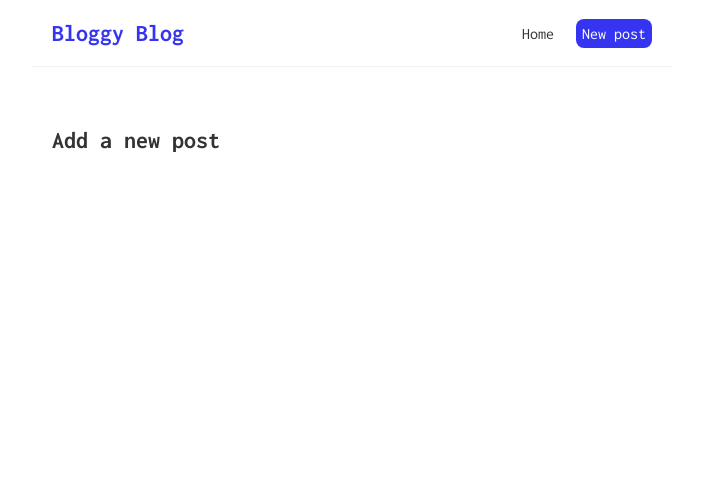
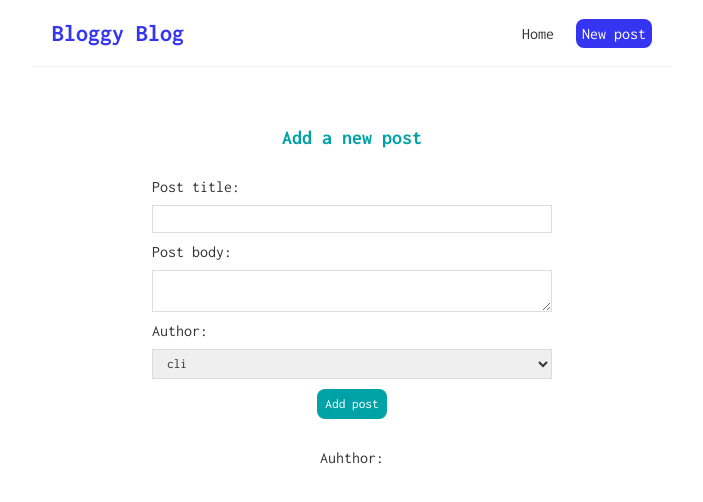
Before and after one commit to lwly-jpg/blog-app, a React (Create React App) app in the folder frontend/: page /create in a window 1280 px wide. Shown: the top 502 px of the page, without its empty margins (288-991 px from the left). Built offline with nearby package versions, Linux system fonts and the light colour scheme; the HTML template or start-up script is replaced by a standard one.

Commit message:
update add post form

```diff
--- a/frontend/src/Create.js
+++ b/frontend/src/Create.js
@@ -1,7 +1,41 @@
+import { useState } from 'react';
+
 const Create = () => {
+  const [title, setTitle] = useState('');
+  const [body, setBody] = useState('');
+  const [author, setAuthor] = useState('');
+
   return (
     <div className="create">
       <h2>Add a new post</h2>
+      <form>
+        <label>Post title:</label>
+        <input
+          type="text"
+          required
+          value={title}
+          onChange={(event) => setTitle(event.target.value)}
+        />
+        <label>Post body:</label>
+        <textarea
+          required
+          value={body}
+          onChange={(event) => setBody(event.target.value)}
+        >
+        </textarea>
+        <label>Author:</label>
+        <select
+          value={author}
+          onChange={(event) => setAuthor(event.target.value)}
+        >
+          <option value="cli">cli</option>
+          <option value="deid">deid</option>
+        </select>
+        <button>Add post</button>
+      </form>
+      <h2>{ title }</h2>
+      <p>{ body }</p>
+      <p>Auhthor: { author }</p>
     </div>
    );
 }
--- a/frontend/src/index.css
+++ b/frontend/src/index.css
@@ -54,17 +54,48 @@
 /* blog details page */
 .blog-details h2 {
   font-size: 20px;
-  color: #f1356d;
+  color: #01a2a7;
   margin-bottom: 10px;
 }
 .blog-details div {
   margin: 20px 0;
 }
 .blog-details button {
-  background: #f1356d;
+  background: #01a2a7;
   color: #fff;
   border: 0;
   padding: 8px;
   border-radius: 8px;
   cursor: pointer;
 }
+/* create new blog form */
+.create {
+  max-width: 400px;
+  margin: 0 auto;
+  text-align: center;
+}
+.create label {
+  text-align: left;
+  display: block;
+}
+.create h2 {
+  font-size: 20px;
+  color: #01a2a7;
+  margin-bottom: 30px;
+}
+.create input, .create textarea, .create select {
+  width: 100%;
+  padding: 6px 10px;
+  margin: 10px 0;
+  border: 1px solid #ddd;
+  box-sizing: border-box;
+  display: block;
+}
+.create button {
+  background: #01a2a7;
+  color: #fff;
+  border: 0;
+  padding: 8px;
+  border-radius: 8px;
+  cursor: pointer;
+}
```
